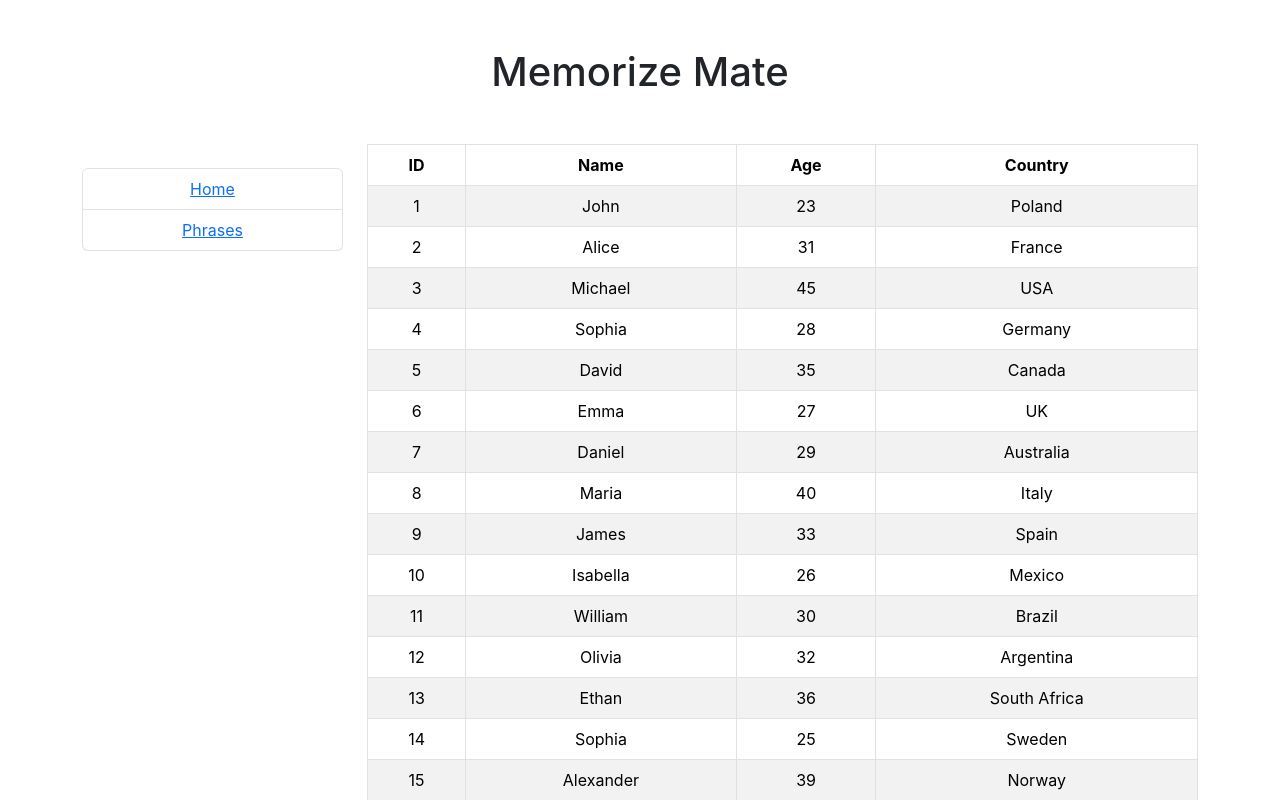
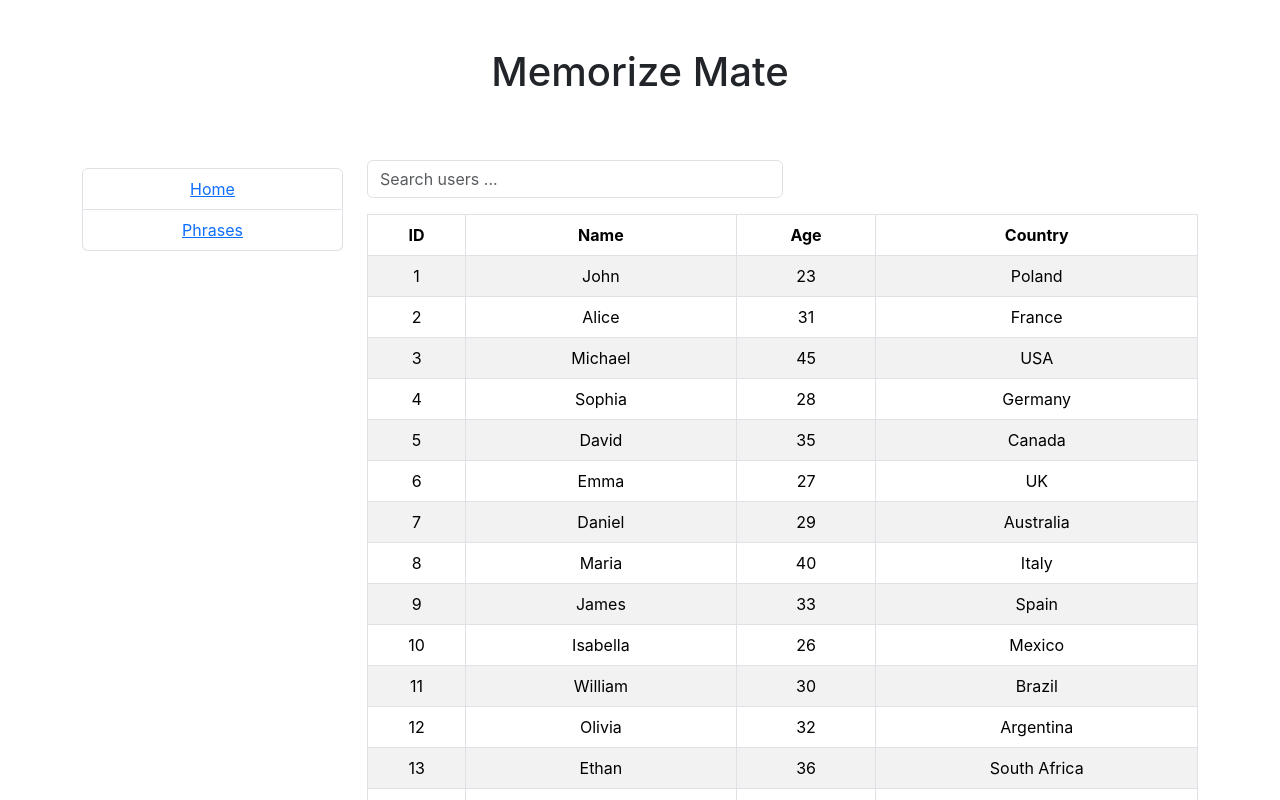
Before and after one commit to obaranovskyi/memorize-mate, a React (Create React App) app: page /#/phrases in a window 1280 px wide. Shown: the top 800 px of the page. Built offline with nearby package versions, Linux system fonts and the light colour scheme.

Commit message:
Auto commit

```diff
--- a/src/Phrases/PhrasesPage.tsx
+++ b/src/Phrases/PhrasesPage.tsx
@@ -226,10 +226,14 @@ const PhrasesPage = () => {
     // { id: 22110, name: 'Olivia', age: 132, country: 'Iran' },
     // { id: 22111, name: 'Sophia', age: 133, country: 'Iraq' },
   ];
+
   return (
     <>
       {/* <p>Phrases page</p> */}
-      <Grid dataSource={{ data: data, pageSize: 15 }}>
+      <Grid
+        dataSource={{ data: data, pageSize: 15 }}
+        search={{ placeholder: 'Search users ...' }}
+      >
         <Column field="id" title="ID"></Column>
         <Column field="name" title="Name"></Column>
         <Column field="age" title="Age"></Column>
--- a/src/Shared/Components/Grid/Grid.tsx
+++ b/src/Shared/Components/Grid/Grid.tsx
@@ -1,16 +1,19 @@
 import { Children, ReactNode, useState } from "react";
 import Container from "react-bootstrap/Container";
 import Row from "react-bootstrap/Row";
-import Col from "react-bootstrap/Col";
+import Form from "react-bootstrap/Form";
 import { chunk } from "../../Util/Array";
 import Cell from "./Cell";
 import Header from "./Header";
-import { ColumnType } from "./Models";
+import { ColumnType, SearchInput } from "./Models";
 import Paginator from "./Paginator";
 import Table from "react-bootstrap/Table";
+import Col from "react-bootstrap/Col";
+import NoItems from "./NoItems";
 
 type Props = {
   children: ReactNode; // TODO: this should understand what components will be passed
+  search?: SearchInput;
   dataSource: {
     data: any[];
     pageSize: number;
@@ -18,9 +21,10 @@ type Props = {
   }
 }
 
-const Grid = ({ children, dataSource }: Props) => {
+const Grid = ({ children, dataSource, search }: Props) => {
   const [page, setPage] = useState(dataSource.page || 1);
   const [pageSize] = useState(dataSource.pageSize);
+  const [searchValue, setSearchValue] = useState('');
 
   const childrenArr = Children.toArray(children).map((c: any) => c.props) as ColumnType[];
   const headers = childrenArr.map((item: ColumnType, index: number) =>
@@ -29,8 +33,16 @@ const Grid = ({ children, dataSource }: Props) => {
       value={item.title}
       projectionFn={item.headerProjectionFn}
     />);
-  const pages = chunk(dataSource.data, pageSize);
-  const pageRows = pages[page - 1];
+
+  const filteredData = search?.onSearch
+    ? search.onSearch(searchValue)
+    : dataSource.data.filter(item =>
+      Reflect.ownKeys(item)
+        .some(key =>
+          new RegExp(searchValue, 'gi').test((item as any)[key]))
+    );
+  const pages = chunk(filteredData, pageSize);
+  const pageRows = pages[page - 1] ?? [];
   const trs = pageRows
     .map((row: any, rowIndex: number) => {
       return (
@@ -50,6 +62,17 @@ const Grid = ({ children, dataSource }: Props) => {
 
   return (
     <Container>
+      {search && <Row className="py-3">
+        <Col md={6} xs={12} className="p-0">
+          <Form.Control
+            type="text"
+            placeholder={search.placeholder}
+            aria-label={search.ariaLabel ?? search.placeholder}
+            disabled={search.isDisabled}
+            onChange={event => setSearchValue(event.target.value)}
+          />
+        </Col>
+      </Row>}
       <Row>
         <Table striped bordered hover>
           <thead>
@@ -62,6 +85,8 @@ const Grid = ({ children, dataSource }: Props) => {
           </tbody>
         </Table>
       </Row>
+      {/* TODO: Pass optional label */}
+      {!pageRows.length && <NoItems />}
       <Row className="mt-4">
         {/* TODO: Make pagination responsive */}
         <Paginator
--- /dev/null
+++ b/src/Shared/Components/Grid/NoItems.module.css
@@ -0,0 +1,5 @@
+.no-items {
+  border: 1px solid lightgrey;
+  position: relative;
+  bottom: 17px;
+}
--- /dev/null
+++ b/src/Shared/Components/Grid/NoItems.tsx
@@ -0,0 +1,19 @@
+import Row from "react-bootstrap/Row";
+import Col from "react-bootstrap/Col";
+import styles from './NoItems.module.css';
+
+type Props = {
+  label?: string;
+};
+
+const NoItems = ({ label }: Props) => {
+  const defaultLabel = 'No items found';
+
+  return (
+    <Row className={`p-2 d-flex ${styles['no-items']}`}>
+      <Col>{label ?? defaultLabel}</Col>
+    </Row>
+  );
+}
+
+export default NoItems;
--- a/src/Shared/Components/Grid/Paginator.tsx
+++ b/src/Shared/Components/Grid/Paginator.tsx
@@ -39,12 +39,17 @@ const Paginator = ({ pages, currPage, onPageChange }: Props) => {
 
   const toPagination = () => {
     const offset = 5;
+
+    // No items in the grid
+    if (!pages.length) return toPaginationElement(1);
+
     // Less than five pages
-    if (pages.length <= offset + 1) // not sure about + 1
+    if (pages.length <= offset + 1) {
       return pages.map((page) => {
         return toPaginationElement(page);
       });
 
+    }
     // Current page is close to the start
     if (currPage <= offset)
       return [
```
Also changed, not shown: src/Shared/Components/Grid/Models.ts (+7 -0 lines).
